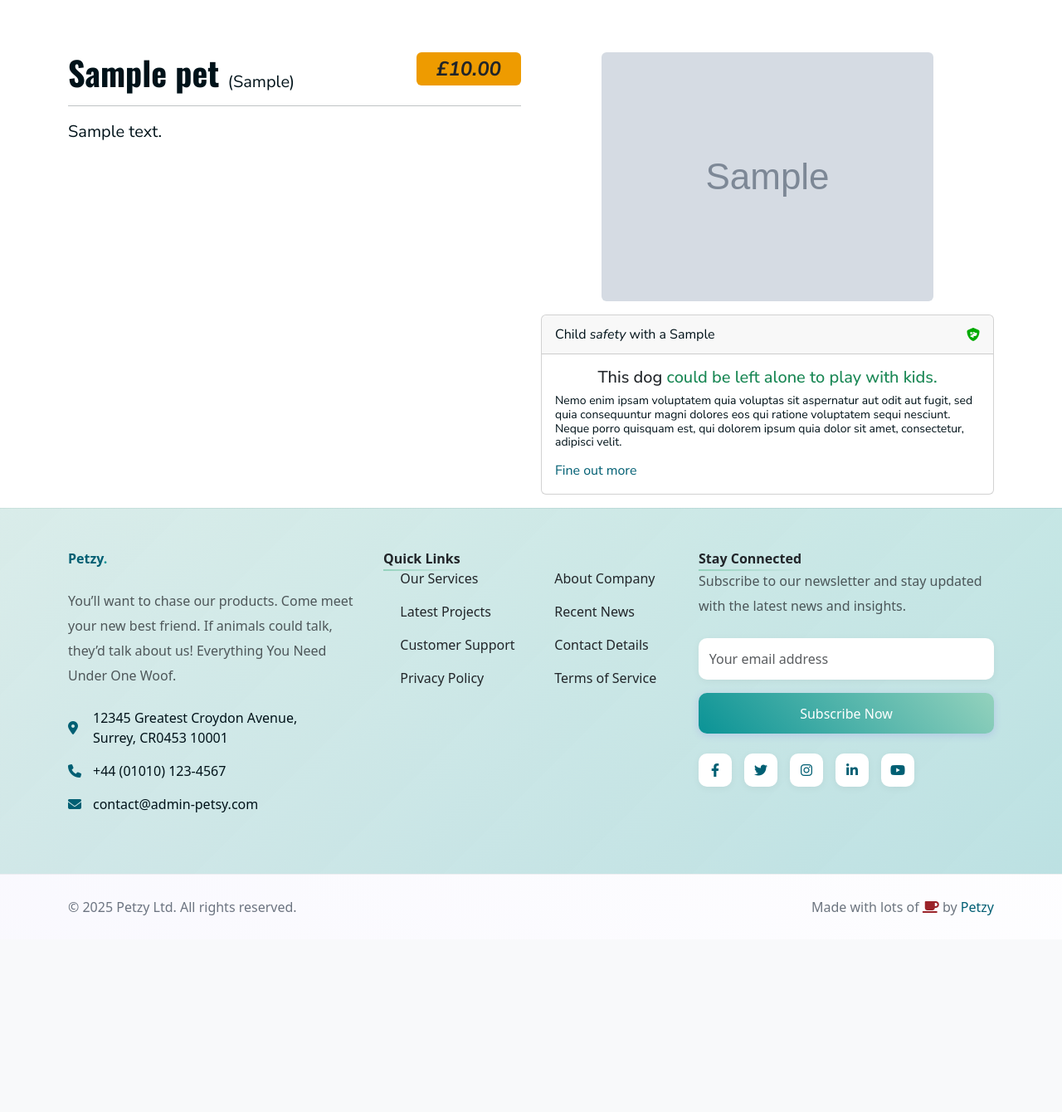
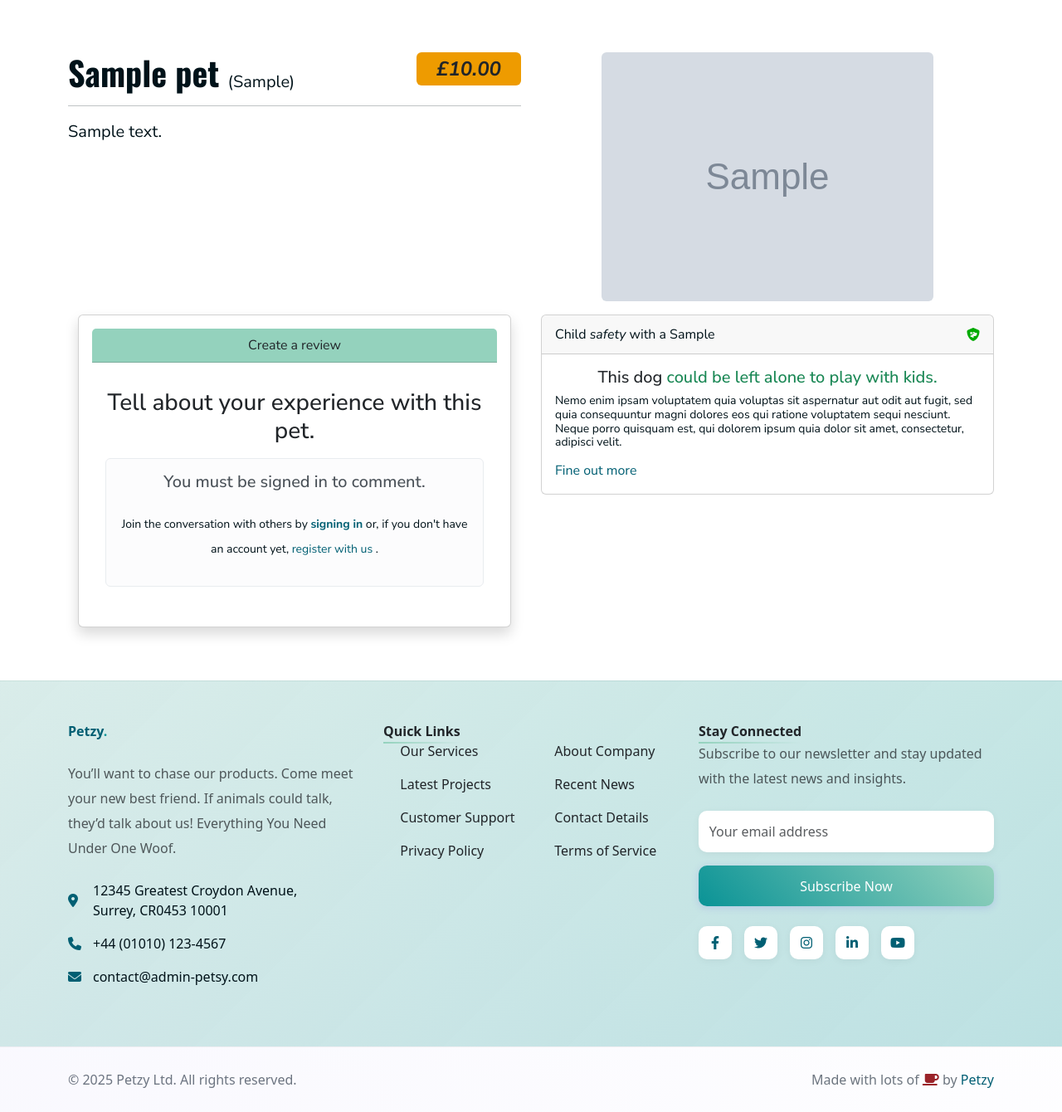
Before and after one commit to johnclamy/petstoreproject, a Django app: page /pets/1/ in a window 1280 px wide. Shown: the part 135-1475 px from the top of the page at 83% size. Before the commit the page ends 1238 px from the top, so only its background shows below. Run offline with Django 5.2, Linux system fonts and the light colour scheme; tables that the repository leaves empty hold one stand-in row (values such as "Sample post"); grey boxes marked "Sample" are stand-in pictures; some libraries are stand-ins or nearby versions.

Commit message:
add an alert section for non logged in users

```diff
--- a/pets/templates/pets/detail.html
+++ b/pets/templates/pets/detail.html
@@ -1,7 +1,7 @@
 {% extends "layout.html" %}
 {% block content %}
 {% load static %}
-<div class="p-3">
+<div class="p-3 mb-5">
     <div class="container">
         <section class="row mt-5">
             <div class="col-lg-6 mx-auto mb-3">
@@ -10,7 +10,7 @@
                     <i class="badge mb-2 mb-lg-3 px-4 py-2 fs-4" style="background: var(--dj-yellow); color: var(--dj-text);">£{{ data.pet.price }}</i>
                 </header>
                 <hr class="mt-2 mt-xxl-3" />
-                <p class="mb-3 fs-5">{{ data.pet.description }}</p>
+                <p class="mb-3 pb-3 fs-5">{{ data.pet.description }}</p>
             </div>
             <div class="col-lg-6 mx-auto mb-3 text-center">
                 <img src="{{ data.pet.image.url }}" class="rounded" />
@@ -18,15 +18,15 @@
         </section>
 
         <section class="row">
-            <div class="col-md-7 col-lg-6 mb-3">
-                {% if user.is_authenticated %}
-                <div class="container mt-3">
+            <div class="col-md-7 col-lg-6">
+                <div class="container">
                     <div class="row justify-content-center">
                         <div class="col-12">
-                            <div class="card shadow p-3 mb-4 rounded text-center">
-                                <div class="card-header">Create a review</div>
+                            <div class="card shadow p-3 rounded text-center">
+                                <div style="background-color: var(--dj-bg-5)" class="card-header">Create a review</div>
                                 <div class="card-body">
-                                    <h3>Tell about your experience with this pet.</h3>
+                                    <h3 class="my-3">Tell about your experience with this pet.</h3>
+                                    {% if user.is_authenticated %}
                                     <form action="{% url 'pets.create_review' id=data.pet.id %}" method="POST">
                                         {% csrf_token %}
                                         <p>
@@ -37,12 +37,24 @@
                                             add review
                                         </button>
                                     </form>
+                                    {% else %}
+                                    <div class="alert alert-light" role="alert">
+                                        <header>
+                                            <h2 class="h5 text-center">You must be signed in to comment.</h2>
+                                        </header>
+                                        <p class="small mt-4">
+                                            Join the conversation with others by
+                                            <a href="{% url 'accounts.signin_page' %}" class="alert-link">signing in</a>
+                                            or, if you don't have an account yet, <a href="{% url 'accounts.register_page' %}">register with us
+                                            </a>.
+                                        </p>
+                                    </div>
+                                    {% endif %}
                                 </div>
                             </div>
                         </div>
                     </div>
                 </div>
-                {% endif %}
             </div>
 
             <div class="col-md-5 col-lg-6">
```
